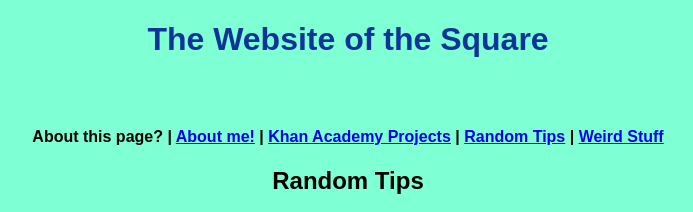
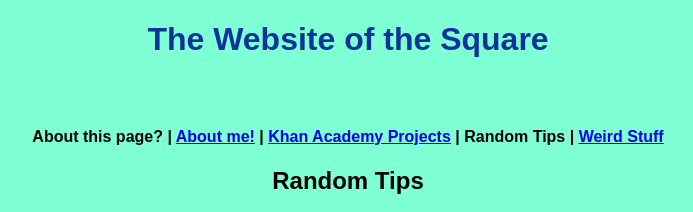
Before and after one commit to AllTheSquares/tips, a plain HTML site: page index.html in a window 1280 px wide. Shown: the top 212 px of the page, without its empty margins (292-985 px from the left). Drawn offline with Linux system fonts and the light colour scheme.

Commit message:
Update index.html

```diff
--- a/index.html
+++ b/index.html
@@ -50,7 +50,7 @@
                 <tr> | </tr>
                 <tr class = 'link-compilation'><a href = 'https://allthesquares.github.io/khan-academy-projects-'>Khan Academy Projects</a></tr>
                  <tr> | </tr>
-                   <tr class = 'link-compilation'><a href = https://allthesquares.github.io/tips>Random Tips</a>
+                   <tr class = 'link-compilation'>Random Tips</tr>
                     <tr> | </tr>
                                                 <tr class ='link-compilation'><a href = https://www.youtube.com/watch?v=dQw4w9WgXcQ> Weird Stuff </a> </tr>
 
```
